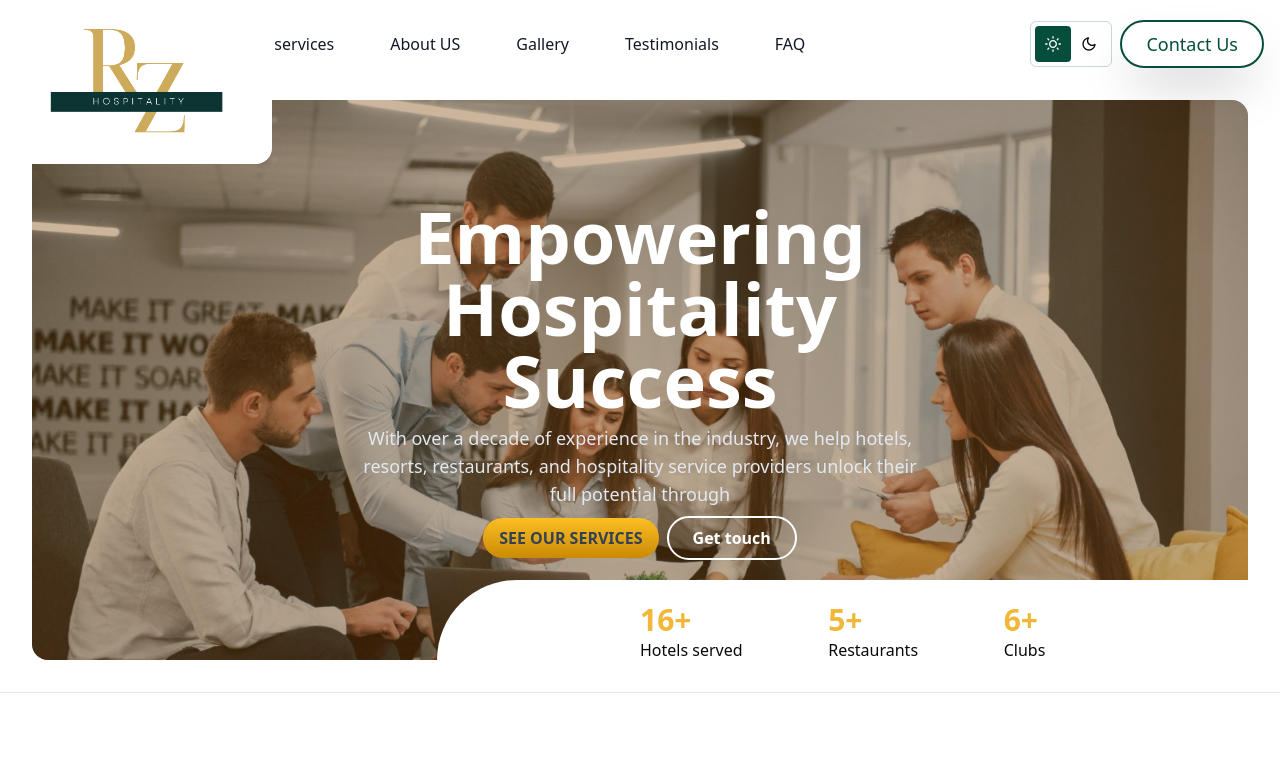
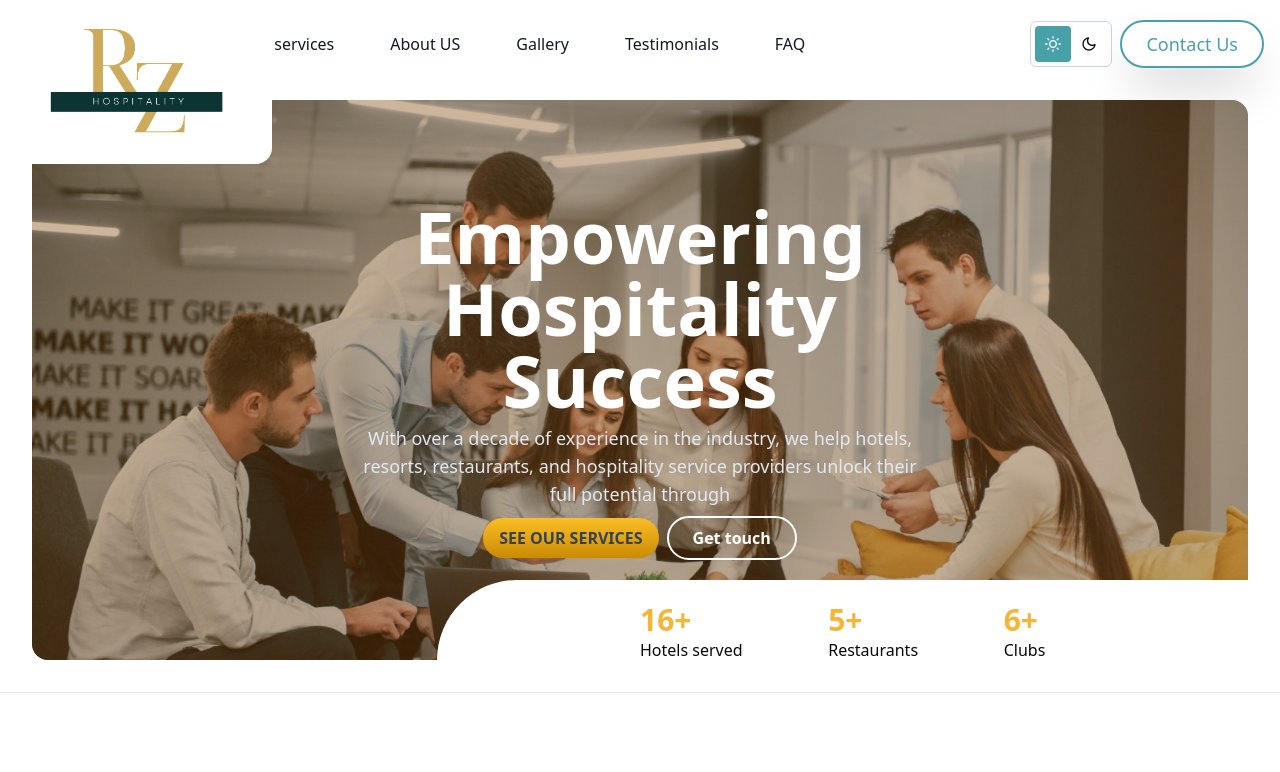
Before and after one commit to Dahmouchi/rz-project, a Next.js app: page / in a window 1280 px wide. Shown: the top 772 px of the page. Built offline with nearby package versions, Linux system fonts and the light colour scheme.

Commit message:
change color

```diff
--- a/src/app/_components/landing/Footer.tsx
+++ b/src/app/_components/landing/Footer.tsx
@@ -23,7 +23,7 @@ const Footer = () => {
             Subscribe today and let&apos;s shape the future of
             hospitality together
           </h1>
-          <div className="flex gap-2 items-center  w-full">
+          <div className="flex gap-2 items-center lg:flex-row flex-col  w-full">
             <input
               type="text"
               placeholder="Your e-mail..."
--- a/tailwind.config.ts
+++ b/tailwind.config.ts
@@ -10,7 +10,7 @@ export default {
   theme: {
   	extend: {
   		colors: {
-			main:"#064E3B",
+			main:"#48a0a9",
 			second:"#F2B737",
 			dark:"#202020",
   			background: 'hsl(var(--background))',
```
